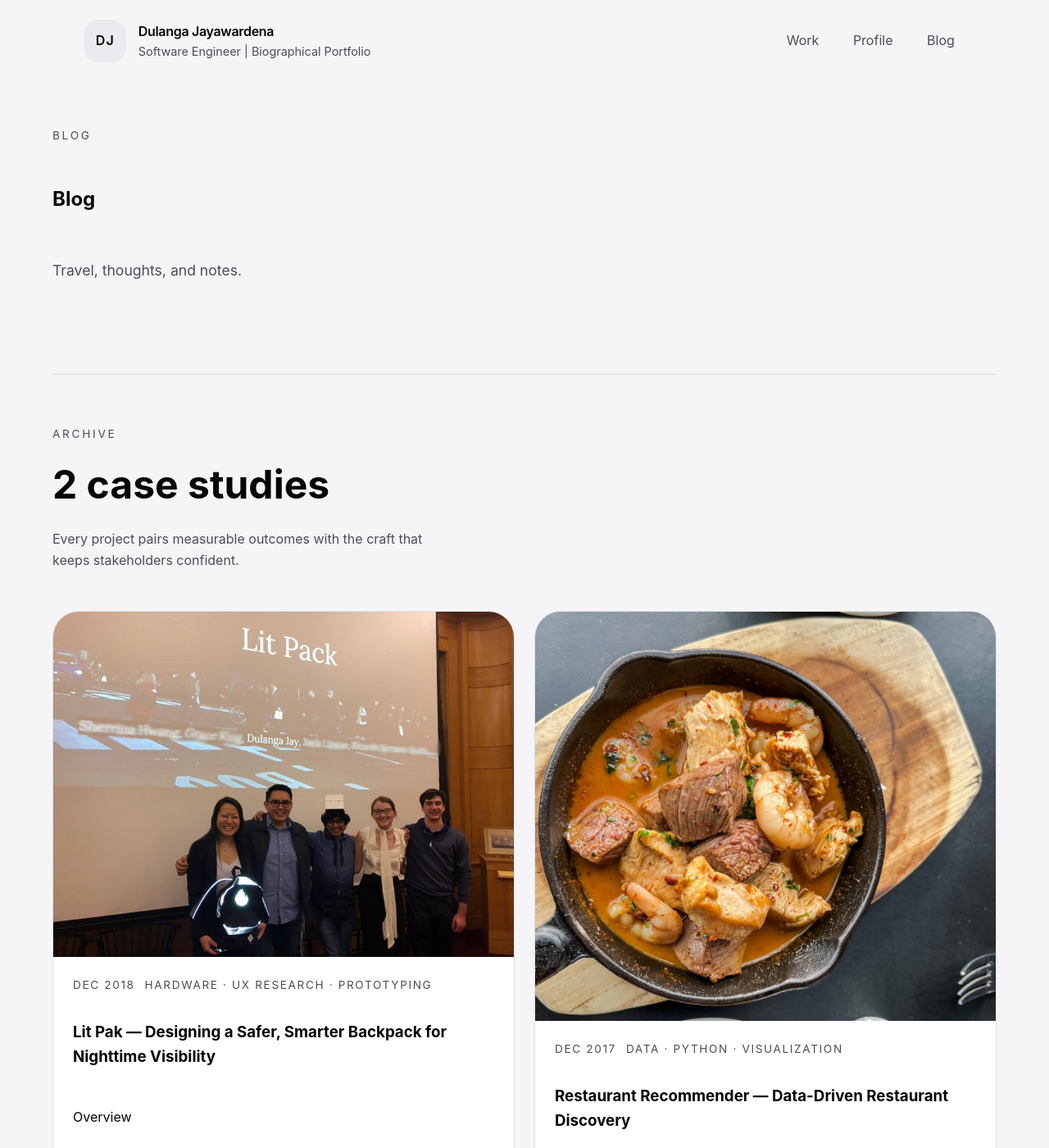
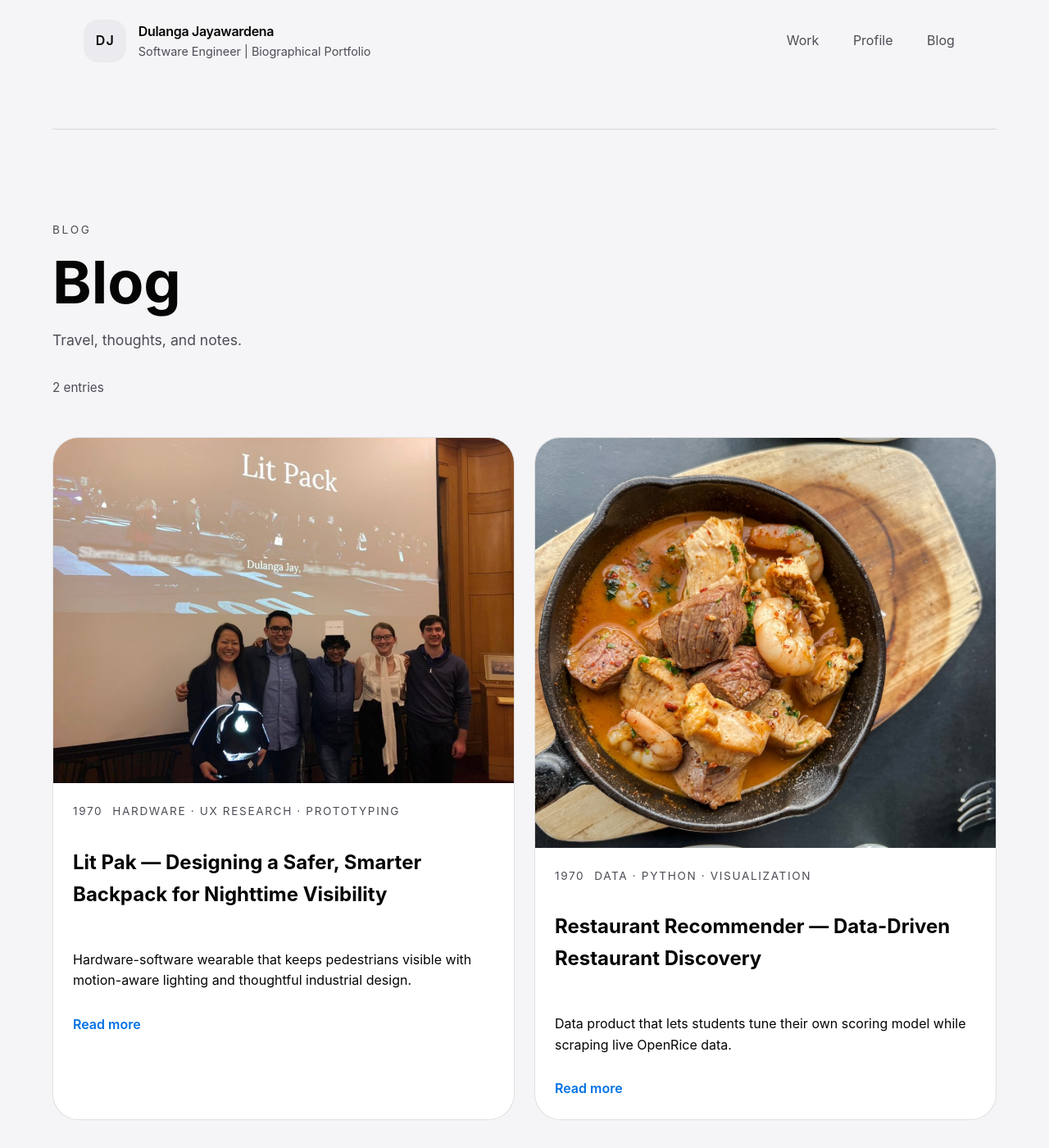
Before and after one commit to dulangaj/dulangaj.github.io, a Jekyll site: the page built from pages/blog.md, in a window 1280 px wide and 1400 px high. Shown: the whole window at 82% size. Built offline with Jekyll 4.4.1, drawn with Linux system fonts in a browser that asks for light colours.

Commit message:
Unified work page

```diff
--- a/_layouts/category.html
+++ b/_layouts/category.html
@@ -4,52 +4,44 @@ layout: default
 
 {% assign category_posts = "" | split: "" %}
 {% for post in site.posts %}
-  {% assign dominated = false %}
+  {% assign match = false %}
   {% if page.categories %}
     {% if post.category and page.categories contains post.category %}
-      {% assign dominated = true %}
+      {% assign match = true %}
     {% elsif post.categories %}
       {% for cat in post.categories %}
         {% if page.categories contains cat %}
-          {% assign dominated = true %}
+          {% assign match = true %}
           {% break %}
         {% endif %}
       {% endfor %}
     {% endif %}
   {% else %}
     {% if post.category == page.category %}
-      {% assign dominated = true %}
+      {% assign match = true %}
     {% elsif post.categories and post.categories contains page.category %}
-      {% assign dominated = true %}
+      {% assign match = true %}
     {% endif %}
   {% endif %}
-  {% if dominated %}
+  {% if match %}
     {% assign category_posts = category_posts | push: post %}
   {% endif %}
 {% endfor %}
 {% assign category_posts = category_posts | sort: "year" | reverse %}
 
-<section class="page-hero" data-reveal>
-  <p class="eyebrow">{{ page.title }}</p>
-  <h1>{{ page.title }}</h1>
-  {% if page.intro %}
-    <p class="lead">{{ page.intro }}</p>
-  {% else %}
-    <p class="lead">A curated stream of shipping reports, prototypes, and systems work.</p>
-  {% endif %}
-</section>
-
 <section class="section catalog" aria-labelledby="catalog-title">
-  <div class="section-heading" data-reveal>
-    <p class="eyebrow">Archive</p>
-    <h2 id="catalog-title">{{ category_posts | size }} case studies</h2>
-    <p>Every project pairs measurable outcomes with the craft that keeps stakeholders confident.</p>
+  <div class="catalog-header" data-reveal>
+    <p class="eyebrow">{{ page.title }}</p>
+    <h1 id="catalog-title">{{ page.title }}</h1>
+    {% if page.intro %}
+      <p class="lead">{{ page.intro }}</p>
+    {% endif %}
+    <p class="catalog-count">{{ category_posts | size }} {% if category_posts.size == 1 %}entry{% else %}entries{% endif %}</p>
   </div>
 
   {% if category_posts.size > 0 %}
     <ul class="catalog-grid" role="list">
       {% for post in category_posts %}
-        {% assign summary = post.excerpt | strip_html | truncate: 160 %}
         <li class="catalog-card" data-reveal>
           <article>
             {% if post.image %}
@@ -59,15 +51,15 @@ layout: default
             {% endif %}
             <div class="catalog-body">
               <p class="catalog-meta">
-                <span>{{ post.date | date: "%b %Y" }}</span>
+                <span>{{ post.year | default: post.date | date: "%Y" }}</span>
                 {% if post.tags %}
                   <span>{{ post.tags | join: " · " }}</span>
                 {% endif %}
               </p>
-              <h3>
+              <h2>
                 <a href="{{ post.url | relative_url }}">{{ post.title }}</a>
-              </h3>
-              <p>{{ summary }}</p>
+              </h2>
+              <p>{{ post.summary | default: post.excerpt | strip_html | truncate: 160 }}</p>
               <a class="text-link" href="{{ post.url | relative_url }}">Read more</a>
             </div>
           </article>
--- a/assets/css/main.scss
+++ b/assets/css/main.scss
@@ -464,6 +464,22 @@ button {
   font-size: 0.9rem;
 }
 
+.catalog-header {
+  margin-top: 4rem;
+}
+
+.catalog-header h1 {
+  font-size: clamp(2.5rem, 6vw, 4.5rem);
+  line-height: 1.1;
+  margin: 0 0 1rem;
+}
+
+.catalog-count {
+  color: var(--text-muted);
+  font-size: 0.95rem;
+  margin: 0;
+}
+
 .catalog-grid {
   list-style: none;
   padding: 0;
```
